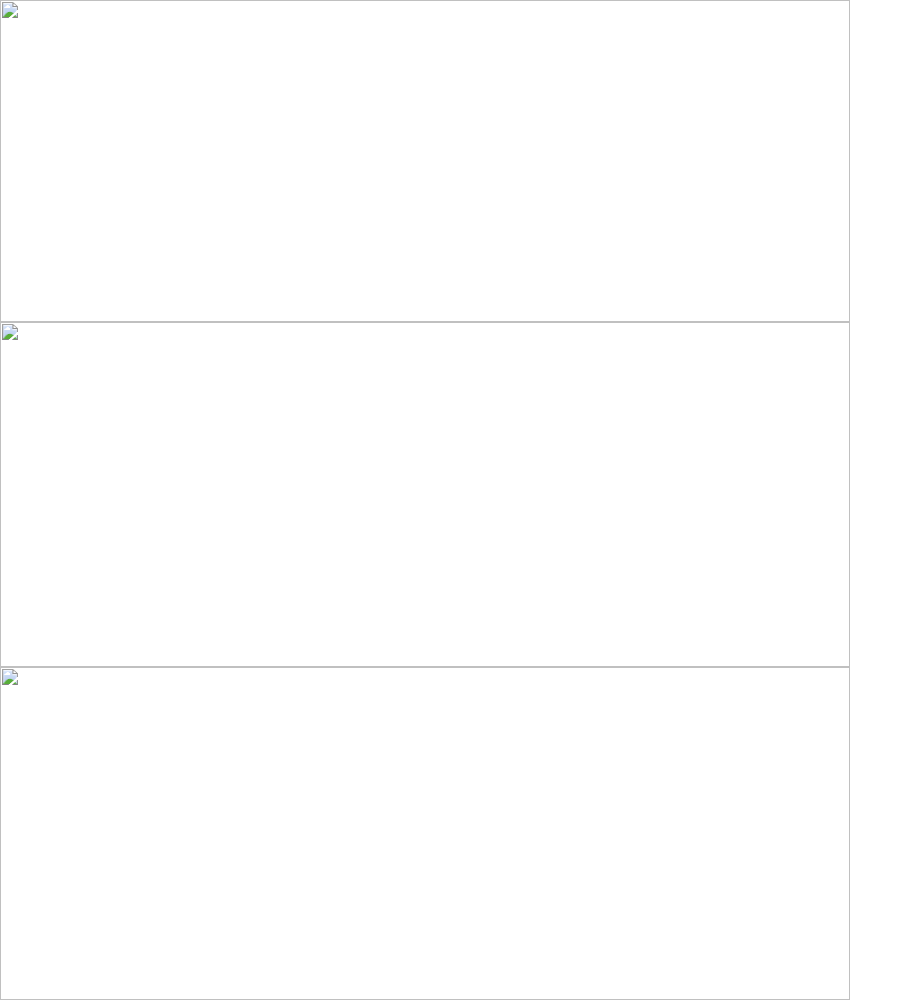
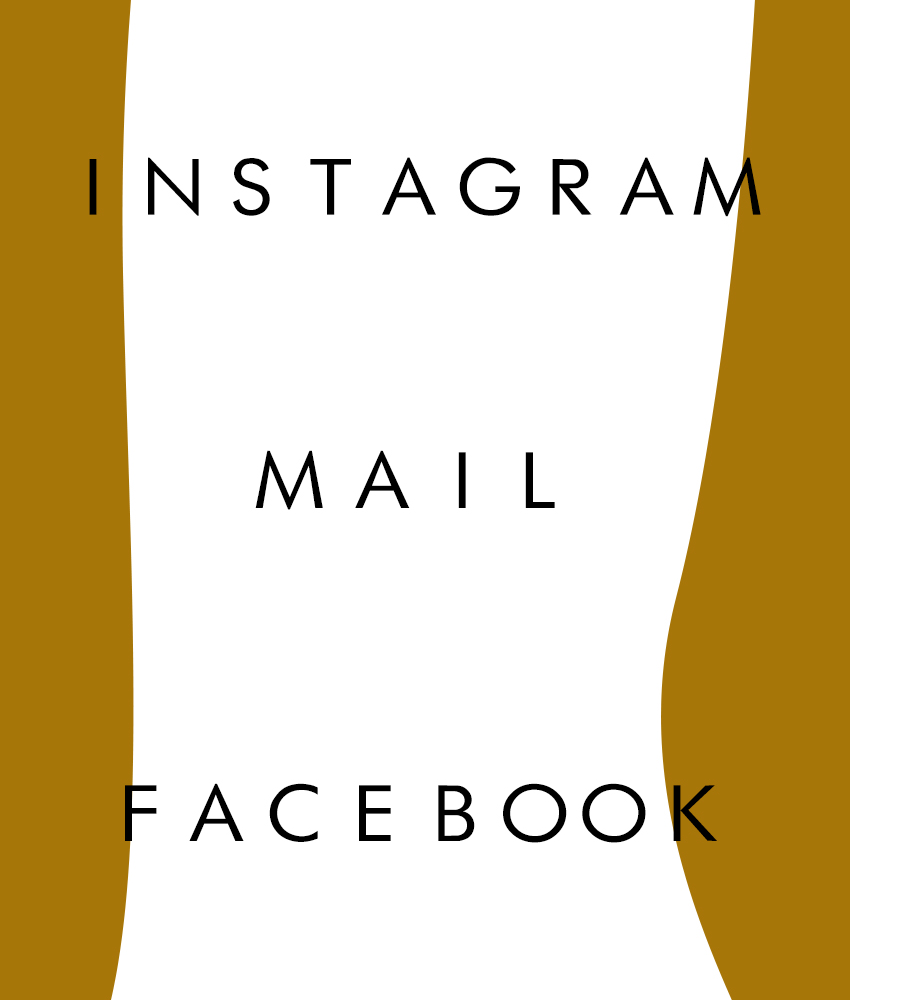
Before and after one commit to Ceyhunoztel/linkler, a plain HTML site: page index.html in a window 1280 px wide. Shown: the whole page, without its empty margins (0-913 px from the left). Drawn offline with Linux system fonts and the light colour scheme.

Commit message:
Update index.html

```diff
--- a/index.html
+++ b/index.html
@@ -9,17 +9,17 @@
 <tr>
 		<td>
 			<a href="https://www.instagram.com/limbikdijital" target="limbik">
-				<img src="images/instagram.jpg" width="850" height="322" border="0" alt=""></a></td>
+				<img src="instagram.jpg" width="850" height="322" border="0" alt=""></a></td>
 	</tr>
 	<tr>
 		<td>
 			<a href="mailto:dogancakdi@gmail.com" target="mail">
-				<img src="images/Mail.jpg" width="850" height="345" border="0" alt=""></a></td>
+				<img src="Mail.jpg" width="850" height="345" border="0" alt=""></a></td>
 	</tr>
 	<tr>
 		<td>
 			<a href="https://www.facebook.com/nike">
-				<img src="images/facebook.jpg" width="850" height="333" border="0" alt=""></a></td>
+				<img src="facebook.jpg" width="850" height="333" border="0" alt=""></a></td>
 	</tr>
 </table>
 <!-- End Save for Web Slices -->
```
